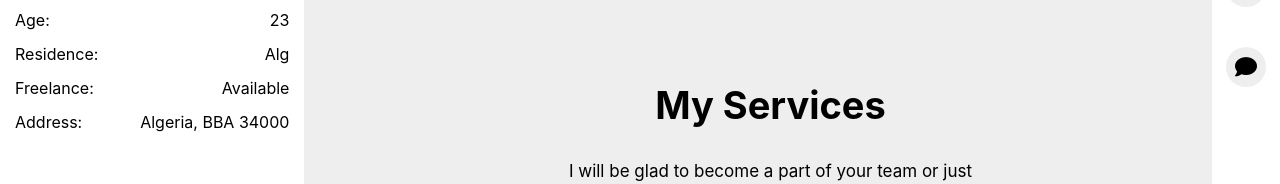
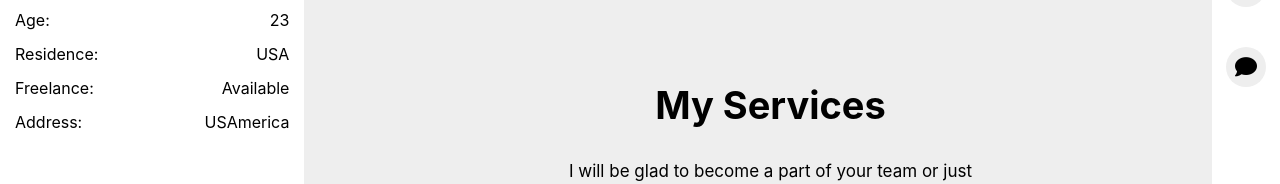
Before and after one commit to RahimMHD/RahimMHD, a React (Vite) app: page / in a window 1280 px wide. Shown: the part 423-607 px from the top of the page. Built offline with nearby package versions, Linux system fonts and the light colour scheme; some icons are missing.

Commit message:
modify some data

```diff
--- a/src/component/folder data/data.mediaLeft.js
+++ b/src/component/folder data/data.mediaLeft.js
@@ -9,9 +9,9 @@ const Media = [
 
 const infoPersonal = [
     {name: "Age", value: 23},
-    {name: "Residence", value: "Alg"},
+    {name: "Residence", value: "USA"},
     {name: "Freelance", value: "Available"},
-    {name: "Address", value: "Algeria, BBA 34000"},
+    {name: "Address", value: "USAmerica"},
 ]
 
 const infoLang = [
--- a/src/component/sideBarRight.jsx
+++ b/src/component/sideBarRight.jsx
@@ -38,7 +38,7 @@ export default function RightBar(props) {
     })
     return (
         <div className='right-bar' style={{backgroundColor: mode ? "white" : "#000"}}>
-            <div id='personal'>
+            {/* <div id='personal'>
                 <div className="image">
                     <img src="./public/20230417_162301.png" alt="" />
                 </div>
@@ -46,7 +46,7 @@ export default function RightBar(props) {
                     <h1 className="myName">Mahdi AbdArrahim</h1>
                     <h2>Front-End Developer</h2>
                 </div>
-            </div>
+            </div> */}
 
             <div
                 className='dark-mode'
```
